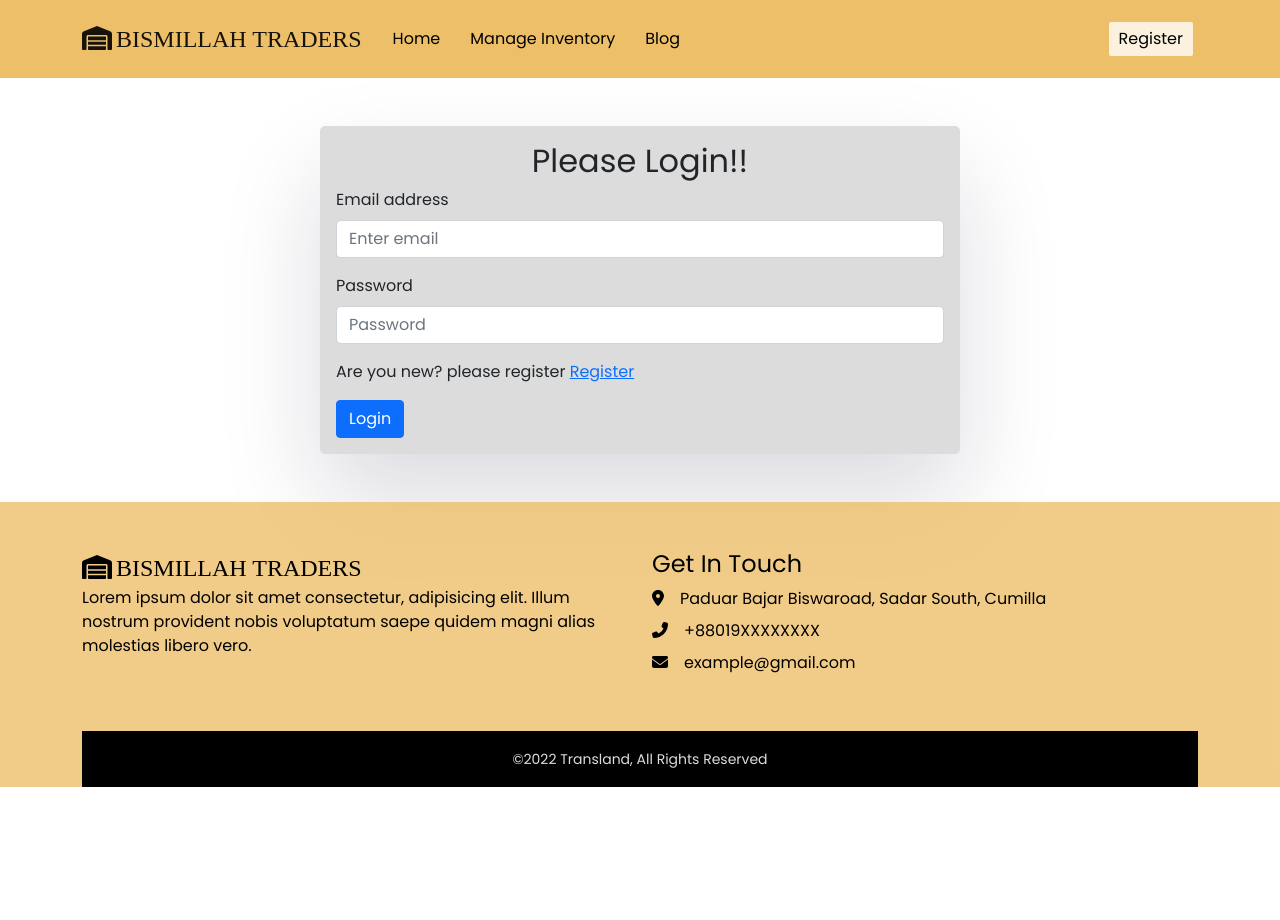
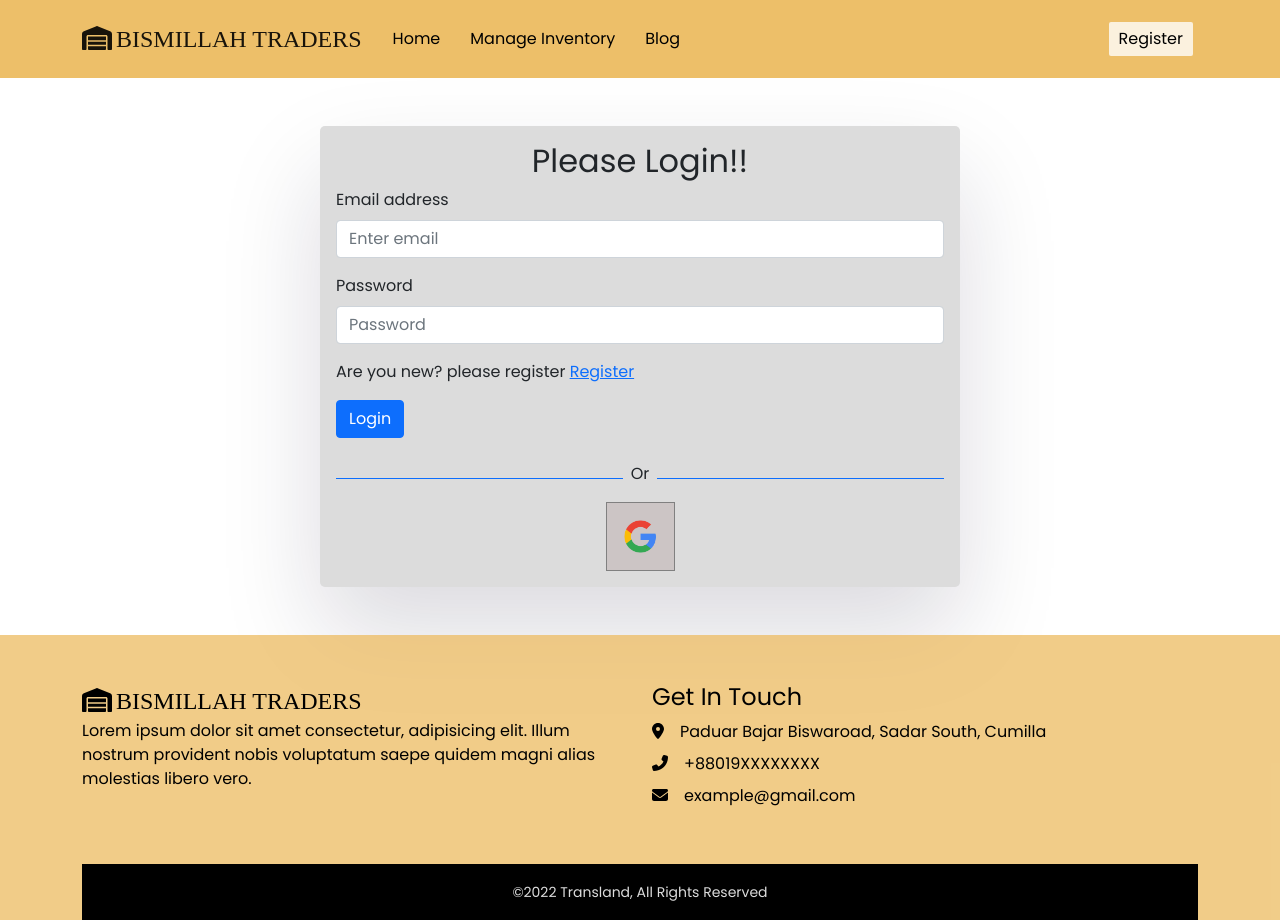
Before and after one commit to muh-arifulislam/warehouse-management-client, a React (Create React App) app: page /login in a window 1280 px wide. Before the commit the page ends 800 px from the top, so only its background shows below. Built offline with nearby package versions, Linux system fonts and the light colour scheme; no server answers; a web font is replaced by a local one.

Commit message:
google sign added

```diff
--- a/src/App.css
+++ b/src/App.css
@@ -20,6 +20,15 @@
 .custom-btn:hover {
   background-color: #d69a2b;
   color: white;
+}
+
+.social-login-btn {
+  border: 1px solid gray;
+  background-color: rgb(204, 197, 197);
+}
+
+.social-login-btn:hover {
+  border: 1px solid black;
 }
 
 @media (prefers-reduced-motion: no-preference) {
--- a/src/pages/Home/Home.js
+++ b/src/pages/Home/Home.js
@@ -1,4 +1,5 @@
 import React from 'react';
+import { Link } from 'react-router-dom';
 import MyCarousel from '../MyCarousel/MyCarousel';
 import Items from '../Shared/Items/Items';
 
@@ -7,6 +8,13 @@ const Home = () => {
         <div>
             <MyCarousel></MyCarousel>
             <Items></Items>
+            <div className='d-flex justify-content-center my-4'>
+                <Link to='/manage-inventory'>
+                    <button className='custom-btn py-3 px-3 fs-5'>
+                        Manage Inventory
+                    </button>
+                </Link>
+            </div>
         </div>
     );
 };
--- a/src/pages/Inventory/Inventory.js
+++ b/src/pages/Inventory/Inventory.js
@@ -71,12 +71,19 @@ const Inventory = () => {
                         <Item item={item}>
                             <button onClick={handleDelivered} className='btn btn-primary'>Delivered</button>
                         </Item>
-                        <div className='restock-container p-3 border mt-5 mx-3'>
+                        <div className='restock-container form-container p-3 mt-5 mx-3'>
                             <h3 className='text-center'>Restock {item.name}</h3>
                             <form className='mt-3' onSubmit={handleRestock}>
-                                <input onBlur={handleNewItemQuantity} className='d-block w-75 mx-auto mb-3' type="number" name="stockedItem" id="" placeholder='enter new stocked number' />
+                                <input onBlur={handleNewItemQuantity} className='d-block w-75 mx-auto mb-3' type="number" name="stockedItem" id="" placeholder='enter how many want to stocked' />
                                 <input className='d-block w-25 mx-auto mb-3' type="submit" value="Restock" />
                             </form>
+                        </div>
+                        <div className='d-flex justify-content-center mt-5'>
+                            <Link to='/manage-inventory'>
+                                <button className='custom-btn py-3 px-3 fs-5'>
+                                    Manage Inventory
+                                </button>
+                            </Link>
                         </div>
                     </div>
             }
--- a/src/pages/Login/Login.js
+++ b/src/pages/Login/Login.js
@@ -3,12 +3,13 @@ import { useState } from 'react';
 import { signInWithEmailAndPassword } from "firebase/auth";
 import { Link, useLocation, useNavigate } from 'react-router-dom';
 import auth from '../../firebase.init';
-import { useAuthState } from 'react-firebase-hooks/auth';
+import { useAuthState, useSignInWithGoogle } from 'react-firebase-hooks/auth';
 import { Button, Form } from 'react-bootstrap';
 import Loading from '../Loading/Loding';
 import './Login.css';
+import SocialLogin from '../Shared/SocialLogin/SocialLogin';
 const Login = () => {
-    const [user] = useAuthState(auth);
+    const [signInWithGoogle, user, loading1, error1] = useSignInWithGoogle(auth);
     const [error, setError] = useState('');
     const [loading, setLoading] = useState(false);
     // protected
@@ -39,6 +40,12 @@ const Login = () => {
         event.target.reset();
 
     }
+    const handleGoogleSignIn = async () => {
+        await signInWithGoogle();
+        if (!error1) {
+            navigate(from, { replace: true })
+        }
+    }
     return (
         <>
             {
@@ -65,6 +72,8 @@ const Login = () => {
                                 Login
                             </Button>
                         </Form>
+                        {/* social login area  */}
+                        <SocialLogin handleGoogleSignIn={handleGoogleSignIn}></SocialLogin>
                     </div>
             }
         </>
--- /dev/null
+++ b/src/pages/Shared/SocialLogin/SocialLogin.js
@@ -0,0 +1,19 @@
+import React from 'react';
+import googleLogo from '../../../images/googlelogo.png';
+const SocialLogin = ({ handleGoogleSignIn }) => {
+
+    return (
+        <div className='mt-3 text-center'>
+            <div className='d-flex align-items-center'>
+                <div style={{ height: '1px' }} className='bg-primary w-50'></div>
+                <p className='mt-2 px-2'>Or</p>
+                <div style={{ height: '1px' }} className='bg-primary w-50'></div>
+            </div>
+            <button onClick={() => handleGoogleSignIn()} className='p-3 social-login-btn'>
+                <img width={35} src={googleLogo} alt="" />
+            </button>
+        </div>
+    );
+};
+
+export default SocialLogin;
```
Also changed, not shown: src/images/googlelogo.png (added).
